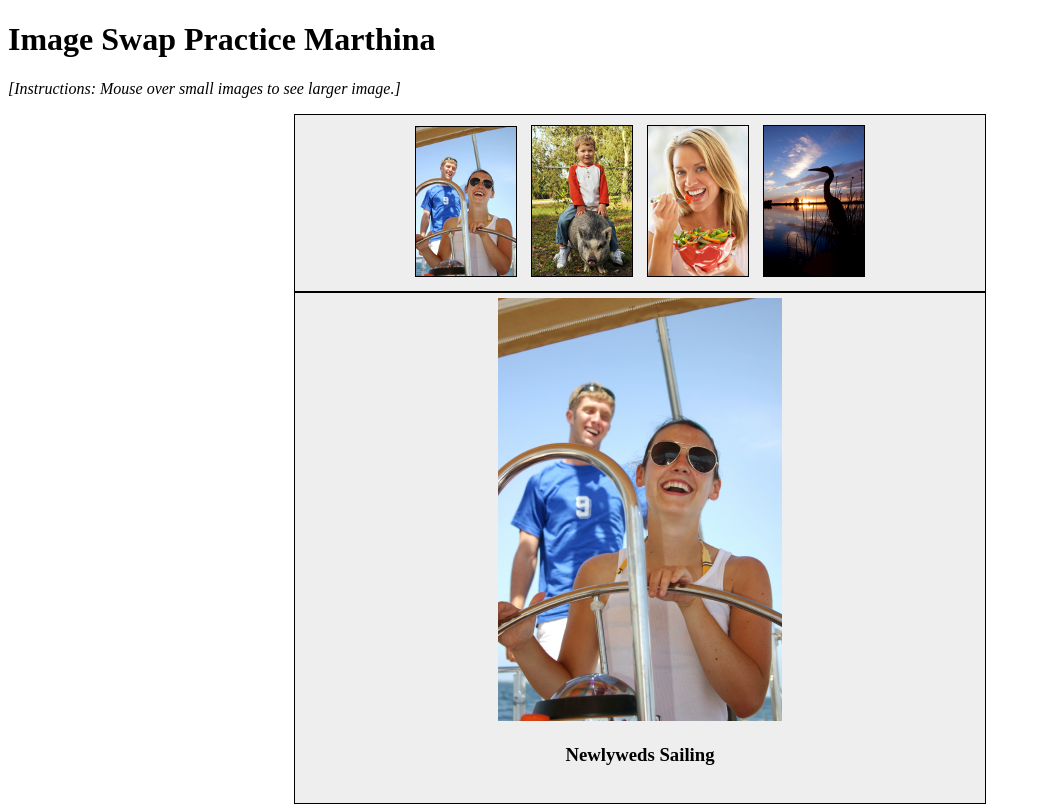
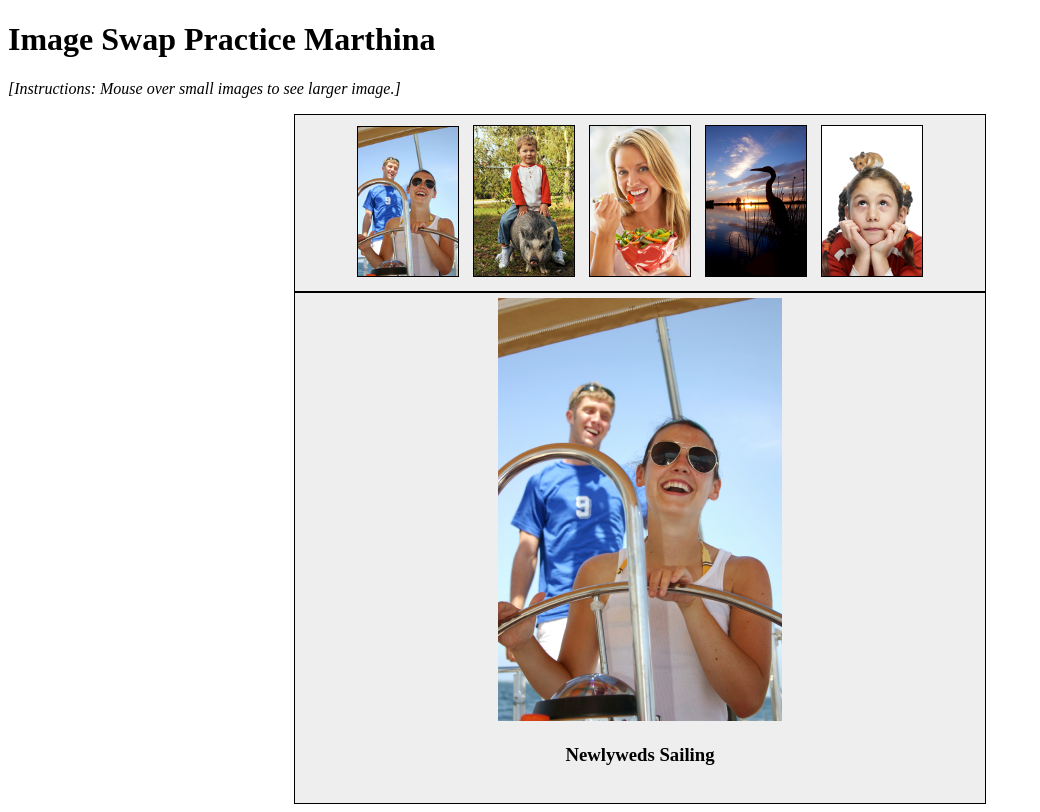
Before and after one commit to marthinacr/INFO2420, a plain HTML site: page PRACTICE/Practice7/Javascript1/ImageSwap.html in a window 1280 px wide. Shown: the whole page, without its empty margins (0-1040 px from the left). Drawn offline with Linux system fonts and the light colour scheme.

Commit message:
Update ImageSwap.html

```diff
--- a/PRACTICE/Practice7/Javascript1/ImageSwap.html
+++ b/PRACTICE/Practice7/Javascript1/ImageSwap.html
@@ -94,6 +94,7 @@
 		<img src="Images/Thumbnails/PigSm.jpg" alt="Pig and Boy" onmouseover="swapImage(1);" />
 		<img src="Images/Thumbnails/SaladSm.jpg" alt="Salad" onmouseover="swapImage(2);" />
 		<img src="Images/Thumbnails/StorkSm.jpg" alt="Stork" onmouseover="swapImage(3);" />
+		<img src="Images/Thumbnails/HamsterSm.jpg" alt="Hamster and kid" onmouseover="swapImage(4);"/>
 		<br />
 
 	</div>
```
